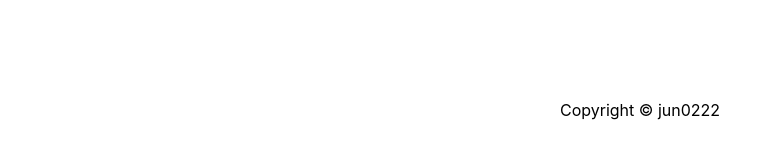
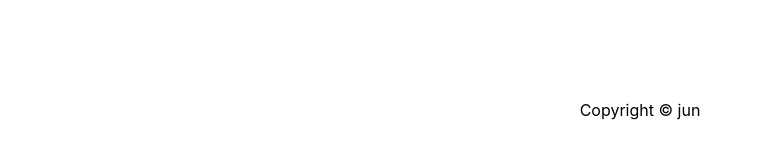
Before and after one commit to jun0222/id-generator, a Next.js app: page / in a window 1280 px wide. Shown: the part 650-797 px from the top of the page, without its empty margins (0-782 px from the left). Built offline with nearby package versions, Linux system fonts and the light colour scheme.

Commit message:
Fix: Fixed footer text.

```diff
--- a/components/Footer.jsx
+++ b/components/Footer.jsx
@@ -10,7 +10,7 @@ export default function Footer() {
     }
     return (
         <>
-            <footer style={footerStyle} className="bg-blue-400 text-white">Copyright © jun0222</footer>
+            <footer style={footerStyle} className="bg-blue-400 text-white">Copyright © jun</footer>
         </>
     )
 }
```
